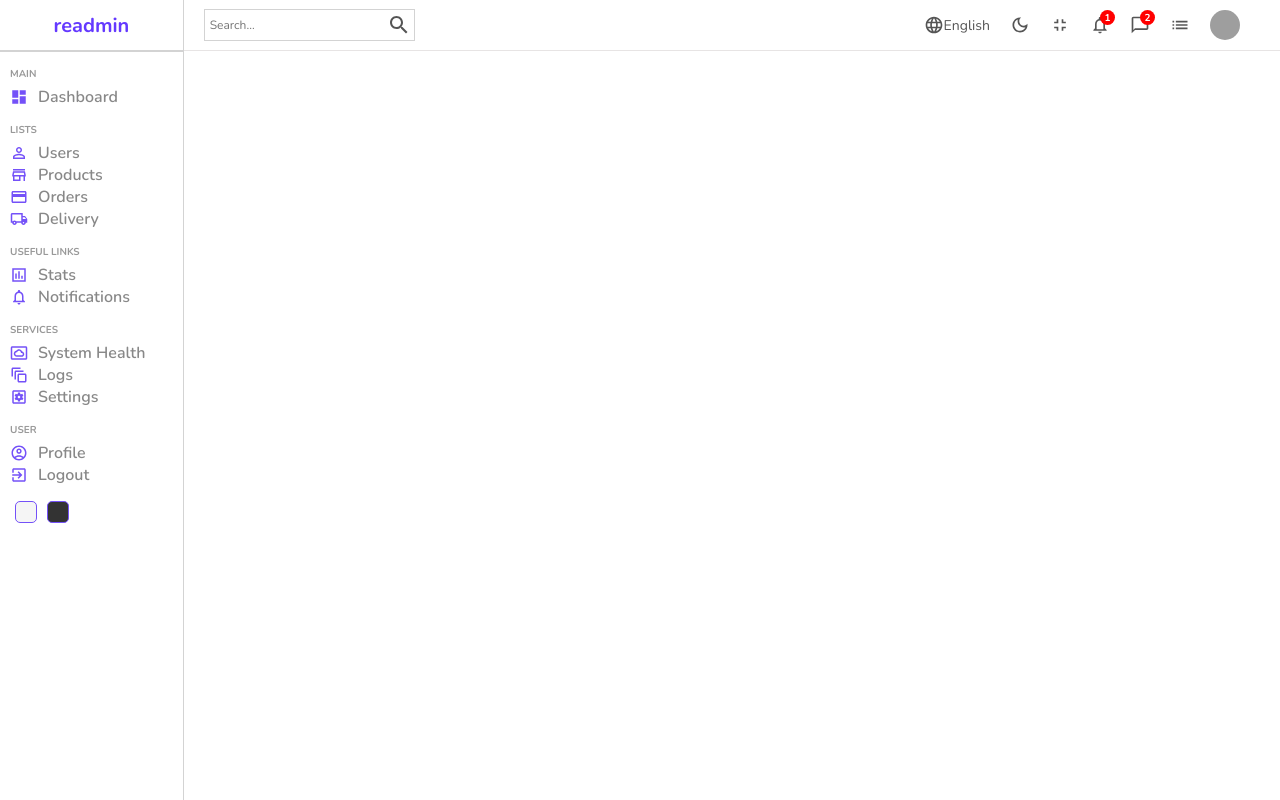
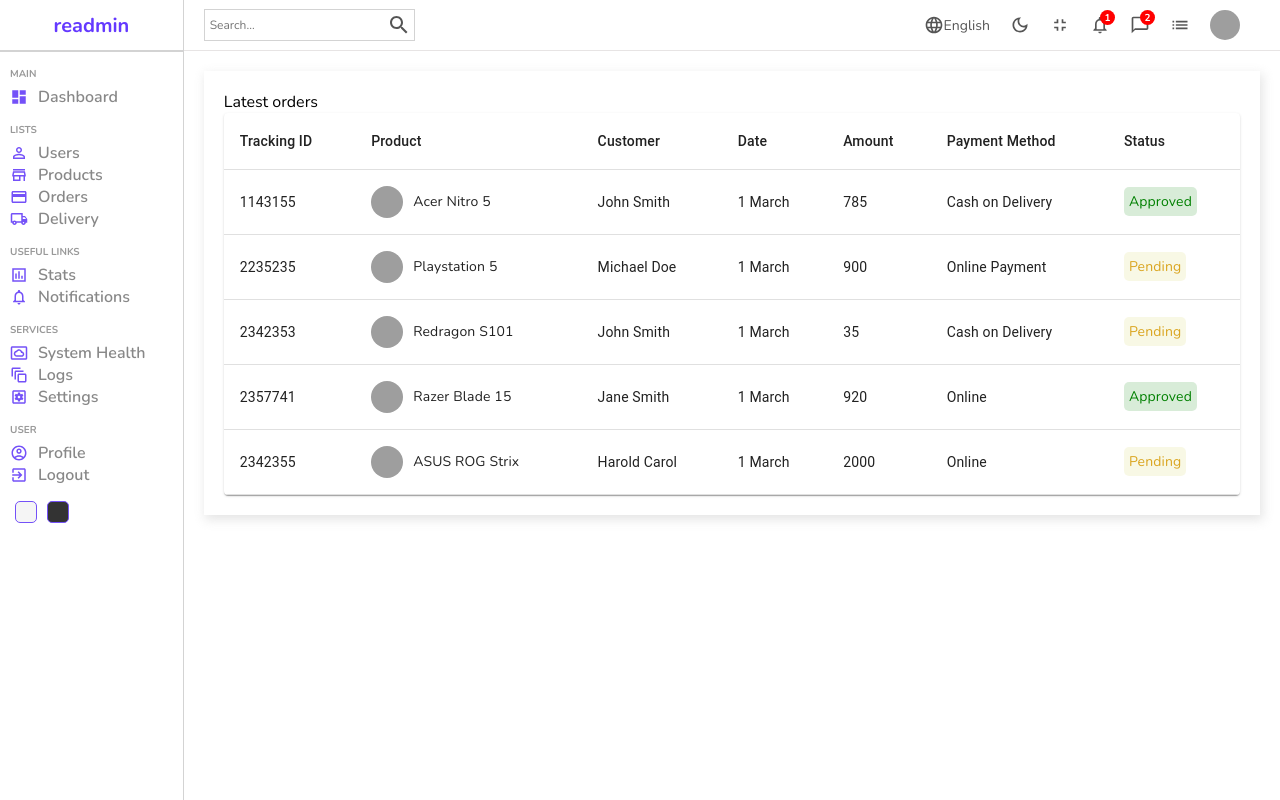
Before and after one commit to gcavalcantes/ReAdmin, a React (Create React App) app in the folder readmin/: page /orders in a window 1280 px wide. Built offline with nearby package versions, Linux system fonts and the light colour scheme; grey boxes are pictures that could not be loaded.

Commit message:
Fixing lists and orders
Fixed a SCSS problem with the home page.
Added a list of latest orders.

```diff
--- a/readmin/src/pages/home/home.scss
+++ b/readmin/src/pages/home/home.scss
@@ -15,7 +15,7 @@
       padding: 5px 20px;
     }
 
-    .list {
+    .listContainer {
       -webkit-box-shadow: 2px 4px 10px 1px rgba(0, 0, 0, 0.47);
       box-shadow: 2px 4px 10px 1px rgba(201, 201, 201, 0.47);
       padding: 20px;
--- a/readmin/src/pages/orders/Orders.jsx
+++ b/readmin/src/pages/orders/Orders.jsx
@@ -11,6 +11,10 @@
         <Sidebar/>
         <div className="orderContainer">
             <Navbar/>
+            <div className="listContainer">
+              Latest orders
+              <Table></Table>
+            </div>
         </div>
     </div>
   )
--- a/readmin/src/pages/orders/order.scss
+++ b/readmin/src/pages/orders/order.scss
@@ -1,7 +1,20 @@
-.orders{
-    display: flex;
+.orders {
+  display: flex;
 
-    .orderContainer{
-        flex: 6;
+  .orderContainer {
+    flex: 6;
+
+    .listContainer {
+      -webkit-box-shadow: 2px 4px 10px 1px rgba(0, 0, 0, 0.47);
+      box-shadow: 2px 4px 10px 1px rgba(201, 201, 201, 0.47);
+      padding: 20px;
+      margin: 20px;
+
+      .listTitle {
+        font-weight: 500;
+        color: gray;
+        margin-bottom: 15px;
+      }
     }
+  }
 }
```
